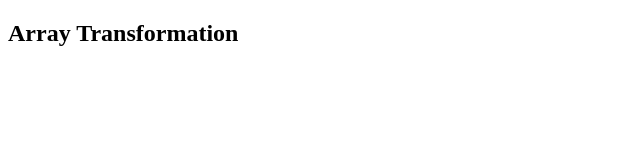
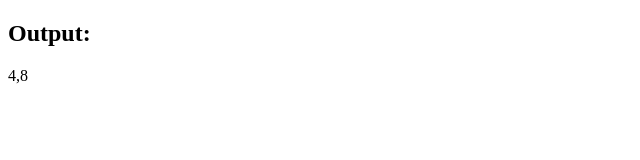
Before and after one commit to acciojob/manipulate-data-with-chained-promise-2-ABDULMALIK222-cloud, a website: page main.html in a window 1280 px wide. Shown: the whole page, without its empty margins (0-640 px from the left). Drawn offline with Linux system fonts and the light colour scheme.

Commit message:
created a submission

```diff
--- a/main.html
+++ b/main.html
@@ -2,12 +2,13 @@
 <html lang="en">
 <head>
   <meta charset="UTF-8">
-  <title>Promise Array Transformation</title>
+  <title>Array Transformation</title>
 </head>
 <body>
 
-  <h2>Array Transformation</h2>
+  <h2>Output:</h2>
   <div id="output"></div>
 
+  <script src="script.js"></script>
 </body>
 </html>
--- a/script.js
+++ b/script.js
@@ -1,9 +1,10 @@
 function manipulateArray() {
   const outputDiv = document.getElementById("output");
 
-  // Clear initially
+  // Initially empty
   outputDiv.textContent = "";
 
+  // Start immediately (to match test timing)
   Promise.resolve([1, 2, 3, 4])
     .then((arr) => {
       const evenNumbers = arr.filter(num => num % 2 === 0);
@@ -12,7 +13,7 @@ function manipulateArray() {
         setTimeout(() => {
           outputDiv.textContent = evenNumbers.join(",");
           resolve(evenNumbers);
-        }, 1000); // 1 second
+        }, 1000); // After 1 second
       });
     })
     .then((evenNumbers) => {
@@ -22,10 +23,10 @@ function manipulateArray() {
         setTimeout(() => {
           outputDiv.textContent = doubled.join(",");
           resolve(doubled);
-        }, 2000); // +2 seconds (total 3s)
+        }, 2000); // After total 3 seconds
       });
     });
 }
 
-// Ensure it runs after DOM loads
+// Run on page load
 window.onload = manipulateArray;
```
